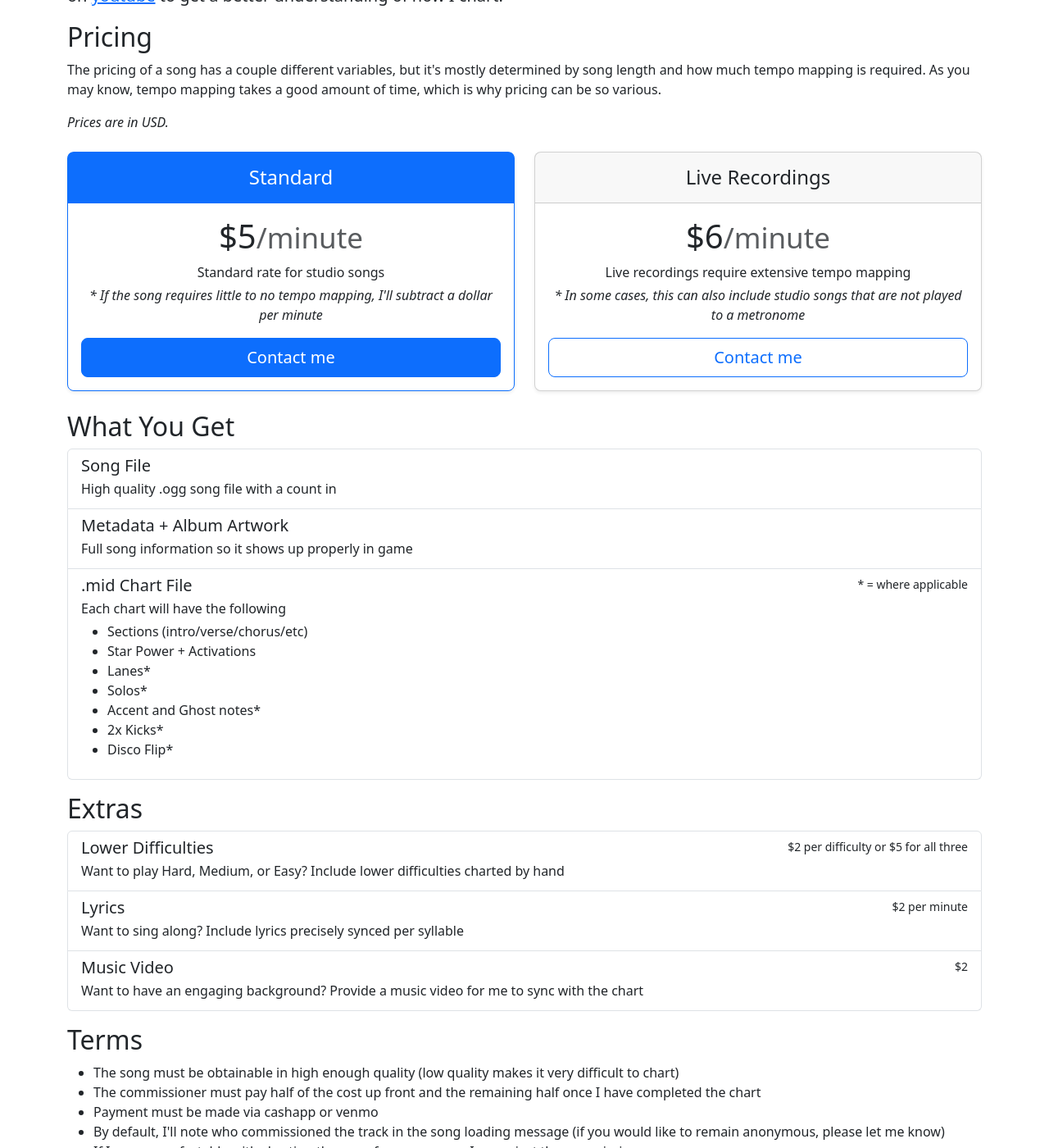
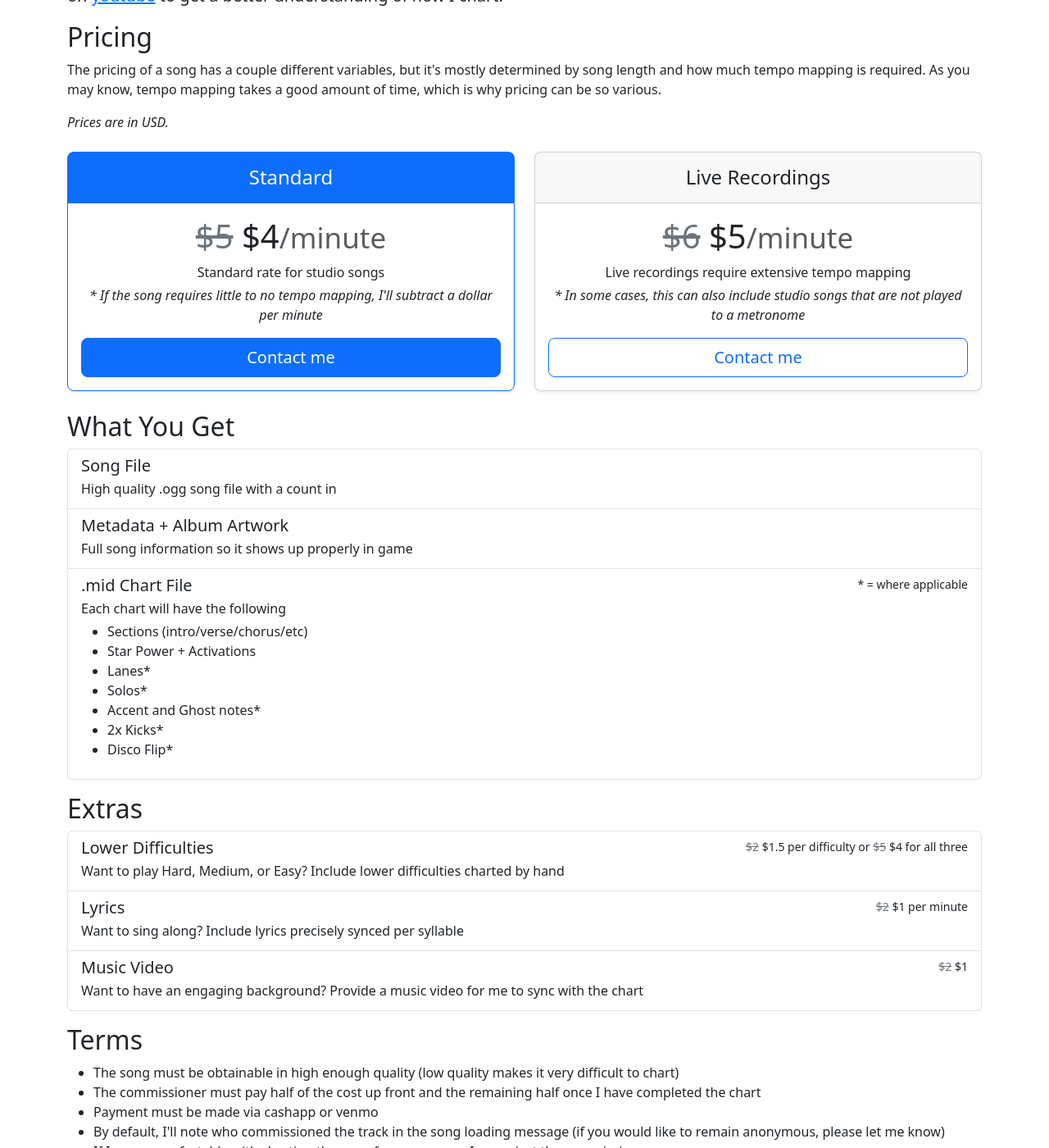
Before and after one commit to ceruleanight/ceruleanight.github.io, a Jekyll site: the page built from charting.md, in a window 1280 px wide and 1400 px high, scrolled down 245 px. Shown: the whole window at 82% size. Built offline with Jekyll 4.4.1, drawn with Linux system fonts in a browser that asks for light colours.

Commit message:
Added Discount

```diff
--- a/_layouts/charting.html
+++ b/_layouts/charting.html
@@ -24,7 +24,7 @@
 						<h4 class="my-0 fw-normal">Standard</h4>
 					</div>
 					<div class="card-body">
-						<h1 class="card-title pricing-card-title">$5<small class="text-body-secondary fw-light">/minute</small></h1>
+						<h1 class="card-title pricing-card-title">{% if page.discount == true %}<del class="text-secondary">${{ page.standard }}</del> ${{ page.standard | minus: page.damount }}{% else %}${{ page.standard }}{% endif %}<small class="text-body-secondary fw-light">/minute</small></h1>
 						<p class="mb-1">Standard rate for studio songs</p>
 						<p><i>* If the song requires little to no tempo mapping, I'll subtract a dollar per minute</i></p>
 						<a href="//discord.com/users/97774516968648704" role="button" class="w-100 btn btn-lg btn-primary">Contact me</a>
@@ -37,7 +37,7 @@
 						<h4 class="my-0 fw-normal">Live Recordings</h4>
 					</div>
 					<div class="card-body">
-						<h1 class="card-title pricing-card-title">$6<small class="text-body-secondary fw-light">/minute</small></h1>
+						<h1 class="card-title pricing-card-title">{% if page.discount == true %}<del class="text-secondary">${{ page.lr }}</del> ${{ page.lr | minus: page.damount }}{% else %}${{ page.lr }}{% endif %}<small class="text-body-secondary fw-light">/minute</small></h1>
 						<p class="mb-1">Live recordings require extensive tempo mapping</p>
 						<p><i>* In some cases, this can also include studio songs that are not played to a metronome</i></p>
 						<a href="//discord.com/users/97774516968648704" role="button" class="w-100 btn btn-lg btn-outline-primary">Contact me</a>
@@ -87,7 +87,7 @@
 				<div class="list-group-item list-group-item-action">
 					<div class="d-flex w-100 justify-content-between">
 						<h5 class="mb-1">Lower Difficulties</h5>
-						<small>$2 per difficulty or $5 for all three</small>
+						<small>{% if page.discount == true %}<del class="text-secondary">${{ page.ldper }}</del> ${{ page.ldper | minus: page.damountper }}{% else %}${{ page.ldper }}{% endif %} per difficulty or {% if page.discount == true %}<del class="text-secondary">${{ page.ldtotal }}</del> ${{ page.ldtotal | minus: page.damount }}{% else %}${{ page.ldtotal }}{% endif %} for all three</small>
 					</div>
 				 	<p class="mb-1">Want to play Hard, Medium, or Easy? Include lower difficulties charted by hand</p>
 
@@ -95,14 +95,14 @@
 				<div class="list-group-item list-group-item-action">
 					<div class="d-flex w-100 justify-content-between">
 						<h5 class="mb-1">Lyrics</h5>
-						<small>$2 per minute</small>
+						<small>{% if page.discount == true %}<del class="text-secondary">${{ page.lyrics }}</del> ${{ page.lyrics | minus: page.damount }}{% else %}${{ page.lyrics }}{% endif %} per minute</small>
 					</div>
 					<p class="mb-1">Want to sing along? Include lyrics precisely synced per syllable</p>
 				</div>
 				<div class="list-group-item list-group-item-action">
 					<div class="d-flex w-100 justify-content-between">
 						<h5 class="mb-1">Music Video</h5>
-						<small>$2</small>
+						<small>{% if page.discount == true %}<del class="text-secondary">${{ page.mv }}</del> ${{ page.mv | minus: page.damount }}{% else %}${{ page.mv }}{% endif %}</small>
 					</div>
 					<p class="mb-1">Want to have an engaging background? Provide a music video for me to sync with the chart</p>
 				</div>
--- a/charting.md
+++ b/charting.md
@@ -1,4 +1,13 @@
 ---
 layout: charting
 title: Charting
+standard: 5
+lr: 6
+ldper: 2
+ldtotal: 5
+lyrics: 2
+mv: 2
+discount: true
+damount: 1
+damountper: .5
 ---
```
